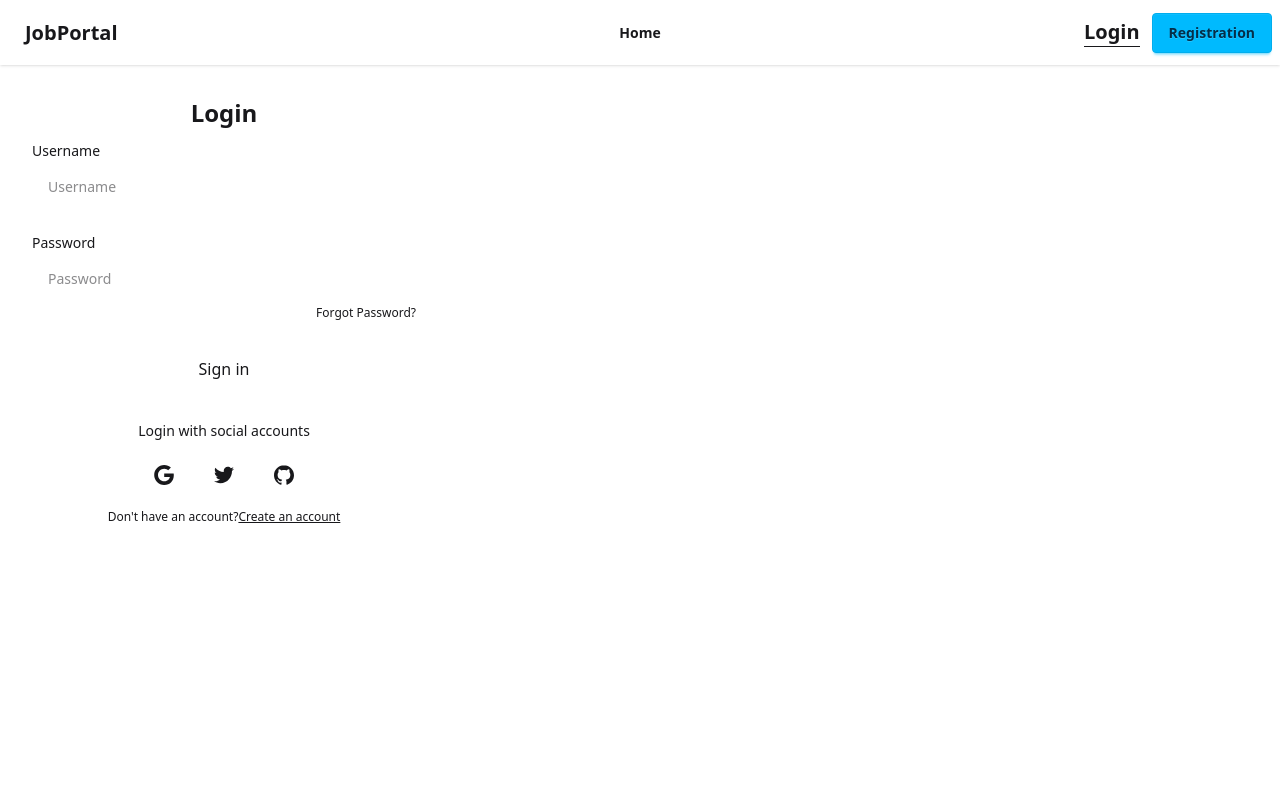
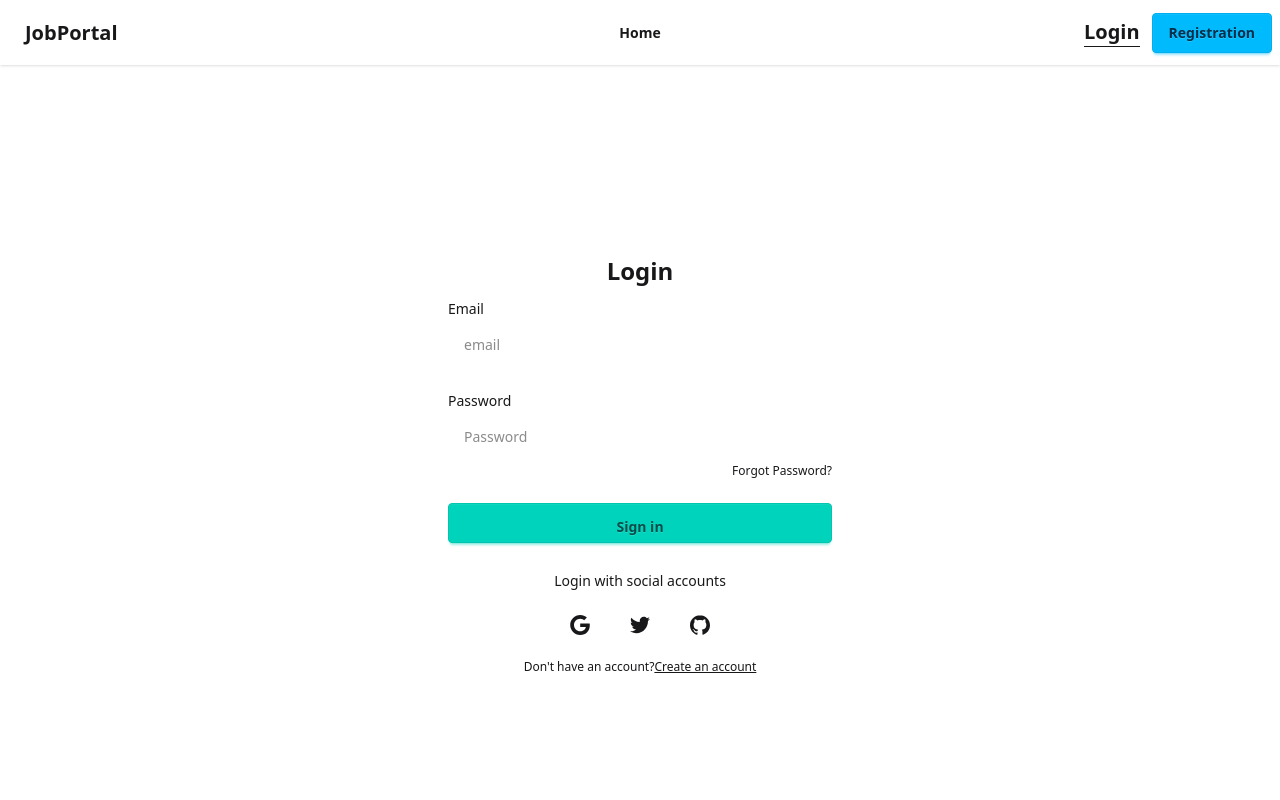
Before and after one commit to anikshajol/job-portal-client, a React app: page /login in a window 1280 px wide. Shown: the top 800 px of the page. Built offline with nearby package versions, Linux system fonts and the light colour scheme; no server answers; the HTML template or start-up script is replaced by a standard one.

Commit message:
login impliment from firebase

```diff
--- a/src/Context/AuthProvider.jsx
+++ b/src/Context/AuthProvider.jsx
@@ -1,6 +1,7 @@
 import {
   createUserWithEmailAndPassword,
   onAuthStateChanged,
+  signInWithEmailAndPassword,
 } from "firebase/auth";
 import { AuthContext } from "./Context";
 import { auth } from "../firebase/firebase.config";
@@ -10,8 +11,13 @@ const AuthProvider = ({ children }) => {
   const [loading, setLoading] = useState(true);
   const [user, setUser] = useState(null);
   const createUser = (email, password) => {
-    // setLoading(true);
+    setLoading(true);
     return createUserWithEmailAndPassword(auth, email, password);
+  };
+
+  const loginUser = (email, password) => {
+    setLoading(true);
+    return signInWithEmailAndPassword(auth, email, password);
   };
 
   useEffect(() => {
@@ -23,6 +29,7 @@ const AuthProvider = ({ children }) => {
   }, []);
 
   const authInfo = {
+    loginUser,
     user,
     loading,
     createUser,
--- a/src/Pages/Login.jsx
+++ b/src/Pages/Login.jsx
@@ -1,20 +1,47 @@
 import React from "react";
 import { Link } from "react-router";
+import useAuth from "../hooks/useAuth";
+import toast from "react-hot-toast";
 
 const Login = () => {
+  const { loginUser } = useAuth();
+
+  const handleLogin = async (e) => {
+    e.preventDefault();
+    const form = e.target;
+    const formData = new FormData(form);
+    const userData = Object.fromEntries(formData.entries());
+    const { email, password } = userData;
+    // console.log(email, password);
+
+    try {
+      const res = await loginUser(email, password);
+
+      // console.log(res.user);
+      if (res.user) {
+        toast.success("Login successfully");
+      }
+    } catch (error) {
+      console.log(error);
+      toast.error(error.message);
+    }
+  };
+
   return (
+    <div className="min-h-screen flex justify-center items-center">
       <div className="w-full max-w-md p-8 space-y-3 rounded-xl dark:bg-gray-50 dark:text-gray-800">
         <h1 className="text-2xl font-bold text-center">Login</h1>
-      <form noValidate="" action="" className="space-y-6">
+
+        {/* input fields */}
+        <form onSubmit={handleLogin} action="" className="space-y-6">
           <div className="space-y-1 text-sm">
             <label htmlFor="username" className="block dark:text-gray-600">
-            Username
+              Email
             </label>
             <input
-            type="text"
-            name="username"
-            id="username"
-            placeholder="Username"
+              type="email"
+              name="email"
+              placeholder="email"
               className="w-full px-4 py-3 rounded-md dark:border-gray-300 dark:bg-gray-50 dark:text-gray-800 focus:dark:border-violet-600"
             />
           </div>
@@ -35,17 +62,20 @@ const Login = () => {
               </a>
             </div>
           </div>
-        <button className="block w-full p-3 text-center rounded-sm dark:text-gray-50 dark:bg-violet-600">
+          <button className="block btn btn-accent w-full p-3 text-center rounded-sm dark:text-gray-50 dark:bg-violet-600">
             Sign in
           </button>
         </form>
-      <div className="flex items-center pt-4 space-x-1">
+
+        {/* social login section */}
+        <section className="flex items-center pt-4 space-x-1">
           <div className="flex-1 h-px sm:w-16 dark:bg-gray-300"></div>
           <p className="px-3 text-sm dark:text-gray-600">
             Login with social accounts
           </p>
           <div className="flex-1 h-px sm:w-16 dark:bg-gray-300"></div>
-      </div>
+        </section>
+
         {/* social icons */}
         <div className="flex justify-center space-x-4">
           <button aria-label="Log in with Google" className="p-3 rounded-sm">
@@ -84,6 +114,7 @@ const Login = () => {
           </Link>
         </p>
       </div>
+    </div>
   );
 };
 
--- a/src/Pages/Register.jsx
+++ b/src/Pages/Register.jsx
@@ -32,6 +32,7 @@ const Register = () => {
       if (res.user) {
         console.log(res.user);
         toast.success("Account created successfully");
+        form.reset();
       }
     } catch (error) {
       console.log(error);
```
Lines whose indentation alone changed are shown as unchanged.
